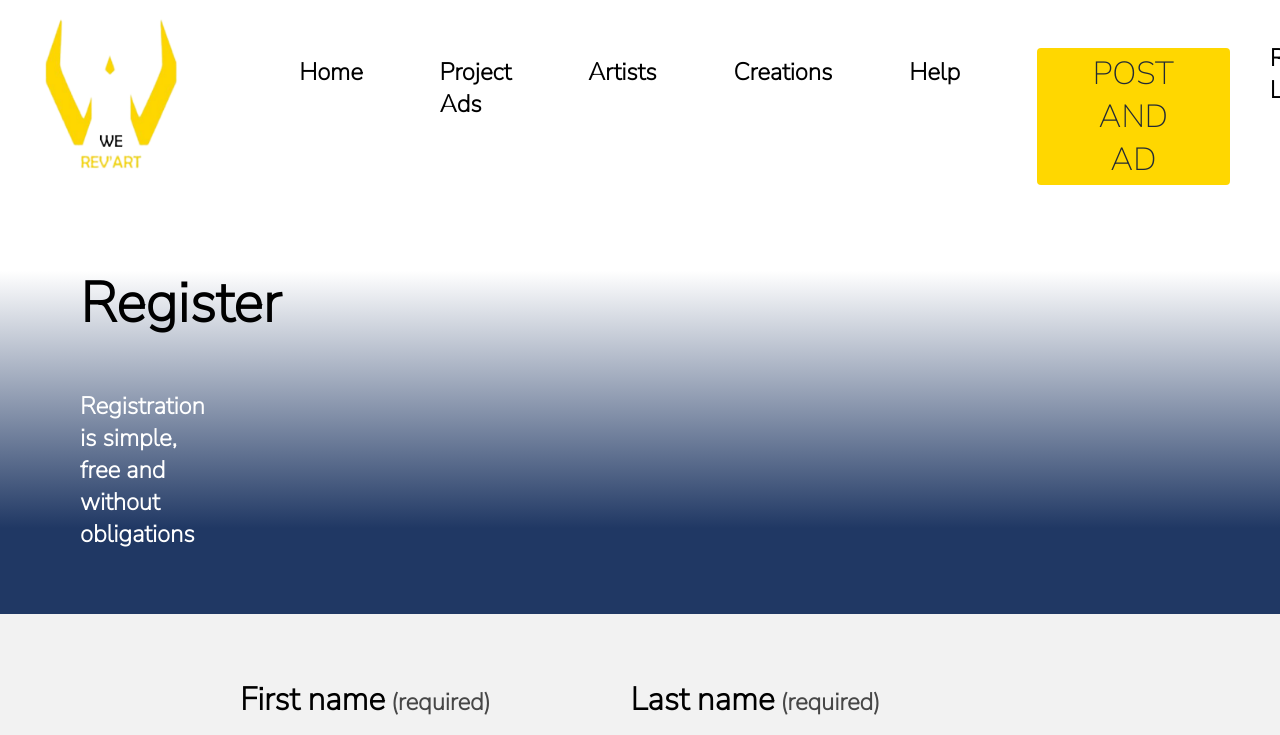
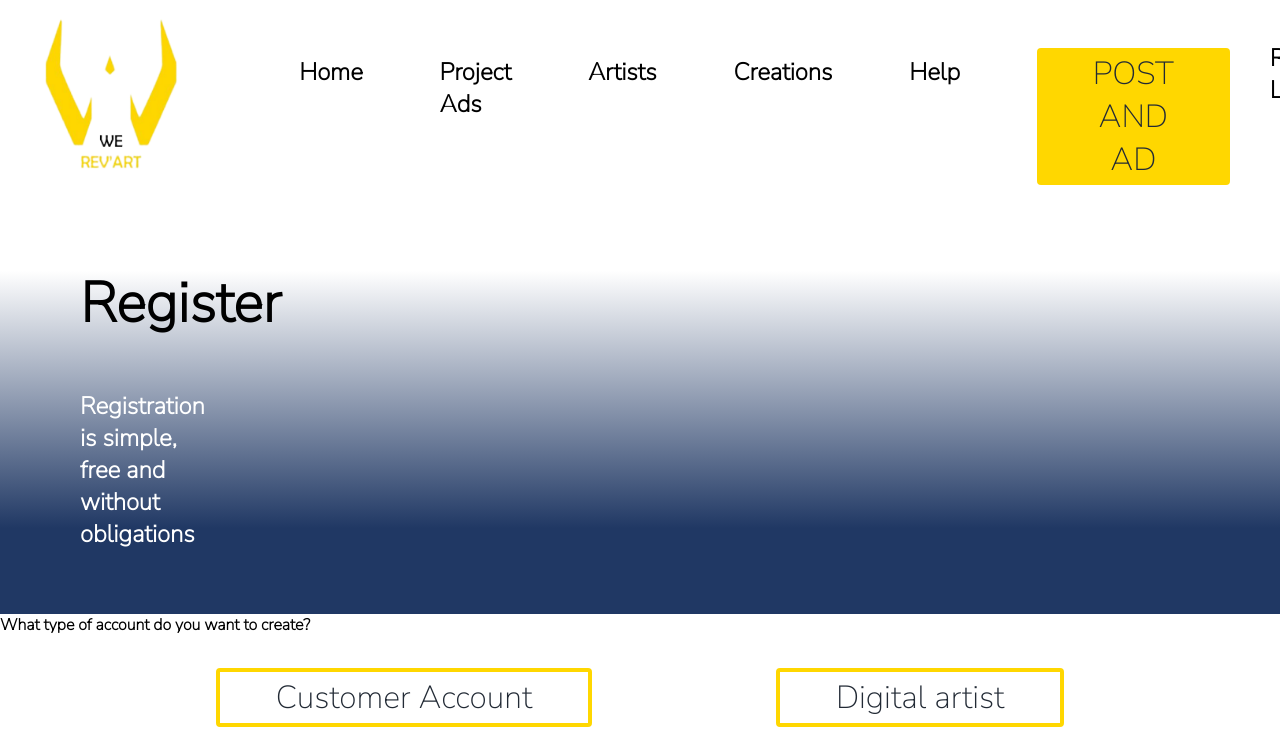
Before and after one commit to WildCodeSchool/2022-03-JS-Remote-404-we_rev_art, a React (Vite) app in the folder frontend/: page /Register in a window 1280 px wide. Shown: the top 735 px of the page. Built offline with nearby package versions, Linux system fonts and the light colour scheme.

Commit message:
adding the buttons to show either customer registration or artist registration

```diff
--- /dev/null
+++ b/frontend/src/components/Buttons.jsx
@@ -0,0 +1,17 @@
+import React from "react";
+import Button from "./Button";
+import buttonData from "../data/buttonData";
+
+function Buttons({ min, max }) {
+  return (
+    <div className="myAccount_buttons_container">
+      {buttonData
+        .filter((el) => el.id >= min && el.id <= max)
+        .map((el) => (
+          <Button buttonData={el} />
+        ))}
+    </div>
+  );
+}
+
+export default Buttons;
--- a/frontend/src/components/MyArtistAccount.jsx
+++ b/frontend/src/components/MyArtistAccount.jsx
@@ -1,13 +1,12 @@
 import React from "react";
 import Checkboxes from "./Checkboxes";
-import Button from "./Button";
 
 import checkboxesData from "../data/checkboxesData";
-import buttonData from "../data/buttonData";
 import fieldDataArtistAccount from "../data/fieldDataArtistAccount";
 
 import "../style/MyAccount.css";
 import Fields from "./Fields";
+import Buttons from "./Buttons";
 
 function MyArtistAccount() {
   return (
@@ -19,14 +18,7 @@ function MyArtistAccount() {
           <Checkboxes data={el} />
         ))}
       </div>
-
-      <div className="myAccount_buttons_container">
-        {buttonData
-          .filter((el) => el.id > 2 && el.id < 6)
-          .map((el) => (
-            <Button buttonData={el} />
-          ))}
-      </div>
+      <Buttons min={3} max={5} />
     </section>
   );
 }
--- a/frontend/src/data/buttonData.js
+++ b/frontend/src/data/buttonData.js
@@ -24,6 +24,16 @@ const buttonData = [
     content: "DELETE",
     style: "button-style empty_blue",
   },
+  {
+    id: 6,
+    content: "CUSTOMER",
+    style: "button-style empty_yellow",
+  },
+  {
+    id: 7,
+    content: "DIGITAL ARTIST",
+    style: "button-style empty_yellow",
+  },
 ];
 
 export default buttonData;
--- a/frontend/src/pages/Register.jsx
+++ b/frontend/src/pages/Register.jsx
@@ -1,12 +1,49 @@
-import React from "react";
+import React, { useState } from "react";
 import MiniHeader from "../components/miniHeader";
 import MyArtistAccount from "../components/MyArtistAccount";
+// import Buttons from "../components/Buttons";
+
+import "../style/register.css";
 
 function Register() {
+  const [customer, setCustomer] = useState(false);
+  const [artist, setArtist] = useState(false);
+
+  const handleClick1 = () => {
+    setArtist(false);
+    setCustomer(true);
+  };
+
+  const handleClick2 = () => {
+    setCustomer(false);
+    setArtist(true);
+  };
+
   return (
     <div>
       <MiniHeader index={4} />
-      <MyArtistAccount />
+      <h4>What type of account do you want to create? </h4>
+      {/* <Buttons min={6} max={7} /> */}
+
+      <div className="register_buttons_container">
+        <button
+          type="button"
+          className="button-style empty_yellow"
+          onClick={handleClick1}
+        >
+          Customer Account
+        </button>
+        <button
+          type="button"
+          className="button-style empty_yellow"
+          onClick={handleClick2}
+        >
+          Digital artist
+        </button>
+      </div>
+
+      {artist ? <MyArtistAccount /> : ""}
+      {customer ? "en cours" : ""}
     </div>
   );
 }
--- /dev/null
+++ b/frontend/src/style/register.css
@@ -0,0 +1,5 @@
+.register_buttons_container{
+    display: flex;
+    justify-content: space-evenly;
+    padding: 2rem;
+}
```
